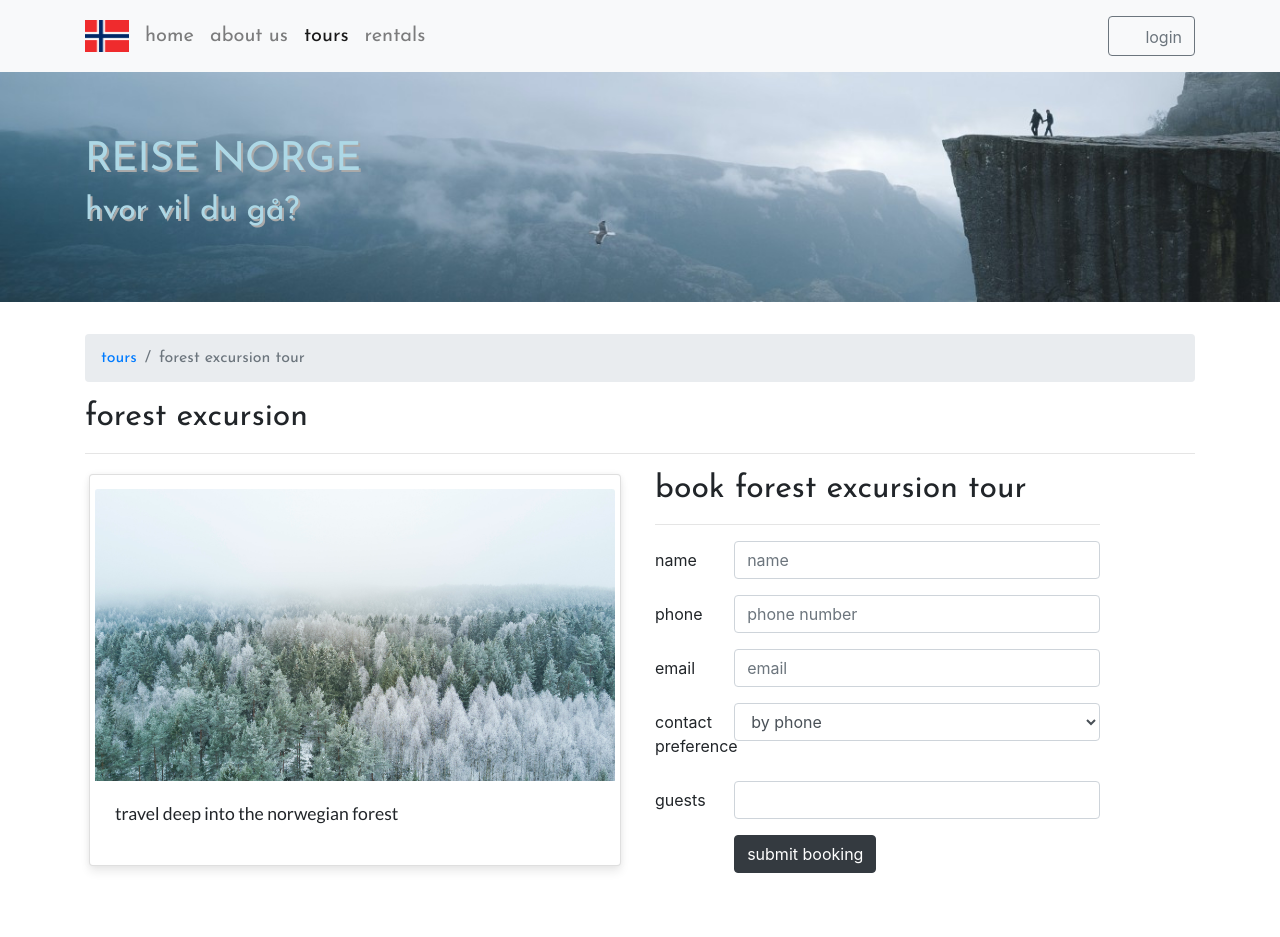
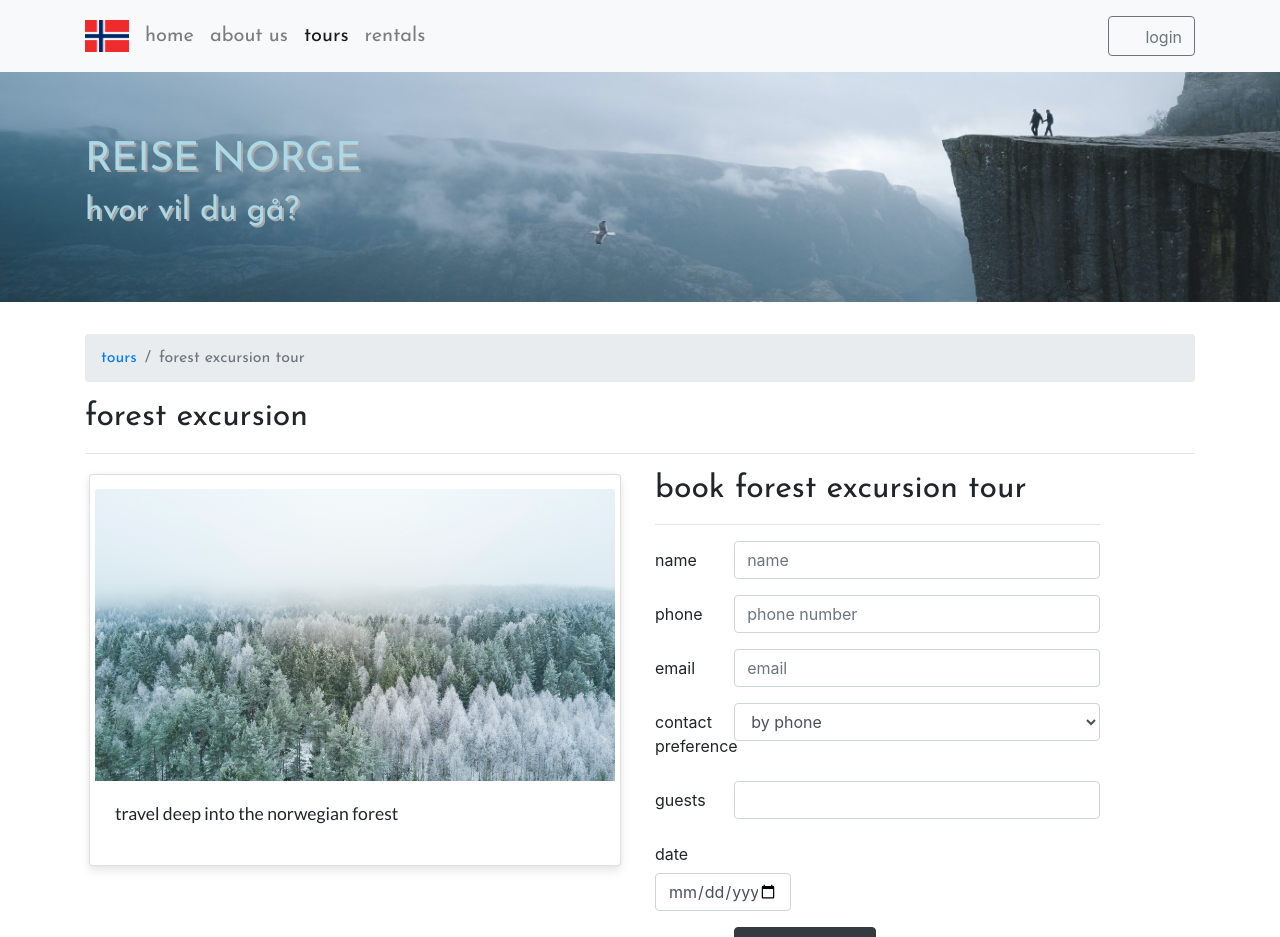
Before and after one commit to PatrikBeichner/react-portfolio-project, a React (Create React App) app: page /tours/0 in a window 1280 px wide. Shown: the top 937 px of the page. Built offline with nearby package versions, Linux system fonts and the light colour scheme; some icons are missing; a web font is replaced by a local one.

Commit message:
Carousel toggler

```diff
--- a/src/App.css
+++ b/src/App.css
@@ -51,7 +51,7 @@ p {
 .right-arrow {
   position: absolute;
   top: 50%;
-  right: 52px;
+  right: 130px;
   color: #000;
   z-index: 10;
   cursor: pointer;
@@ -61,7 +61,7 @@ p {
 .left-arrow {
   position: absolute;
   top: 50%;
-  left: 32px;
+  left: 130px;
   color: #000;
   z-index: 10;
   cursor: pointer;
--- a/src/components/BookingComponent.js
+++ b/src/components/BookingComponent.js
@@ -6,8 +6,28 @@ import {
   FormGroup,
   Input,
   Col,
+  Row
 } from "reactstrap";
 
+
+// function DateType({book}) {
+//     return (
+//     <FormGroup row>
+//         <Label htmlFor="date" md={2}>
+//         date
+//         </Label>
+//         <Col md={10}>
+//         <Input
+//             type="date"
+//             id="date"
+//             name="date"
+//             rows="12"
+//             value={this.state.date}
+//             onChange={this.handleInputChange}></Input>
+//         </Col>
+//     </FormGroup>
+//     );
+// }
 class BookingForm extends Component {
     constructor(props) {
       super(props);
@@ -19,6 +39,9 @@ class BookingForm extends Component {
         email: "",
         contactType: "By Phone",
         guests: "",
+        date: "",
+        dateIn: "",
+        dateOut: "",
         touched: {
           name: false,
           phoneNum: false,
@@ -99,6 +122,15 @@ class BookingForm extends Component {
     }
 
     render() {
+        const bookType = this.props.book.type;
+        const renderDate = (bookType) => {
+            if (bookType === 'tour') {
+                console.log("its a tour")
+        } else {
+            console.log("it's a rental")
+            // //   button = <LoginButton onClick={this.handleLoginClick} />;
+            };
+        }
         // const bookType = this.props.book.type;
         // let date;
         // if (bookType === 'tour') {
@@ -184,6 +216,58 @@ class BookingForm extends Component {
                       onChange={this.handleInputChange}></Input>
                   </Col>
                 </FormGroup>
+                <Row className="form-group" >
+                    {this.props.book.type === "tour" &&
+                        <div>
+                            <Label htmlFor="date" md={2}>
+                                date
+                            </Label>
+                            <Col md={10}>
+                                <Input
+                                    type="date"
+                                    id="date"
+                                    name="date"
+                                    rows="12"
+                                    value={this.state.date}
+                                    onChange={this.handleInputChange}
+                                >
+                                </Input>
+                            </Col>
+                        </div>
+                    }
+                    {this.props.book.type === "rental" &&
+                        <div>
+                            <Label htmlFor="dateIn" md={2}>
+                                check-in
+                            </Label>
+                            <Col md={8}>
+                                <Input
+                                     type="date"
+                                     id="dateIn"
+                                     name="dateIn"
+
+                                     value={this.state.dateIn}
+                                     onChange={this.handleInputChange}
+                                >
+                                </Input>
+                            </Col>
+                            <Label htmlFor="dateOut" md={2}>
+                                check-out
+                            </Label>
+                            <Col md={8}>
+                                <Input
+                                     type="date"
+                                     id="dateOut"
+                                     name="dateOut"
+                                     rows="12"
+                                     value={this.state.dateOut}
+                                     onChange={this.handleInputChange}
+                                >
+                                </Input>
+                            </Col>
+                        </div>
+                    }
+                </Row>
                 <FormGroup row>
                   <Col md={{ size: 10, offset: 2 }}>
                     <Button type="submit" color="dark">
--- a/src/components/RentalsComponent.js
+++ b/src/components/RentalsComponent.js
@@ -1,16 +1,40 @@
 import React, { useState } from "react";
-import { Breadcrumb, BreadcrumbItem, Card, CardBody, CardHeader, Media, CarouselIndicators } from "reactstrap";
+import { Breadcrumb, BreadcrumbItem, Card, CardBody, CardHeader, Media, CarouselIndicators, CarouselCaption } from "reactstrap";
 import { Link } from "react-router-dom";
 import Jumbo from "./JumbotronComponent";
 import styled from 'styled-components';
 import { ChevronLeft, ChevronRight } from '@styled-icons/entypo'
 
+function Rentals({ rentals }) {
+  const [showCarousel, setShowCarousel] = React.useState(false)
+  const toggler = () => setShowCarousel(!showCarousel)
+  return (
+    <React.Fragment>
+    <Jumbo />
+    <div className="container">
+      <div className="row">
+        <div className="col">
+          <Breadcrumb>
+            <BreadcrumbItem>
+              <Link to="/home">home</Link>
+            </BreadcrumbItem>
+            <BreadcrumbItem active>about us</BreadcrumbItem>
+          </Breadcrumb>
+          <h2>rentals | <a href="#" onClick={toggler}>rural</a> / <a href="#" onClick={toggler}>urban</a></h2>
+          <hr />
+        </div>
+      </div>
+      { showCarousel ? <Carousel rentals={rentals} /> : null }
+    </div>
+    </React.Fragment>
+  )
+}
 
-
-function Rentals({ rentals }) {
+function Carousel({ rentals }) {
   const [current, setCurrent] = useState(0);
   const length = rentals.length;
   const [animating, setAnimating] = useState(false);
+
 
   const nextSlide = () => {
     setCurrent(current === length - 1 ? 0 : current + 1);
@@ -50,6 +74,7 @@ function Rentals({ rentals }) {
           {index === current && (
             <Link to={`/rentals/${rental.id}`}>
               <img src={rental.image} alt='travel image' className='d-block mx-auto w-100' />
+              <CarouselCaption captionText={rental.description} captionHeader={rental.name} />
             </Link>
           )}
         </div>
@@ -58,21 +83,21 @@ function Rentals({ rentals }) {
 
 
   return (
-    <React.Fragment>
-      <Jumbo />
-      <div className="container">
-        <div className="row">
-          <div className="col">
-            <Breadcrumb>
-              <BreadcrumbItem>
-                <Link to="/home">home</Link>
-              </BreadcrumbItem>
-              <BreadcrumbItem active>about us</BreadcrumbItem>
-            </Breadcrumb>
-            <h2>rentals</h2>
-            <hr />
-          </div>
-        </div>
+    // <React.Fragment>
+    //   <Jumbo />
+    //   <div className="container">
+    //     <div className="row">
+    //       <div className="col">
+    //         <Breadcrumb>
+    //           <BreadcrumbItem>
+    //             <Link to="/home">home</Link>
+    //           </BreadcrumbItem>
+    //           <BreadcrumbItem active>about us</BreadcrumbItem>
+    //         </Breadcrumb>
+    //         <h2>rentals | <a href="#" onclick={toggler}>rural</a> / <a href="#" onclick={toggler}>urban</a></h2>
+    //         <hr />
+    //       </div>
+    //     </div>
         <div className="row carous">
         {/* <section className='slider'> */}
 
@@ -95,8 +120,8 @@ function Rentals({ rentals }) {
         {/* </section> */}
         <CarouselIndicators items={rentals} activeIndex={current} onClickHandler={goToIndex} className="indicator" />
         </div>
-      </div>
-    </React.Fragment>
+    //   </div>
+    // </React.Fragment>
   );
 }
 
```
Also changed, not shown: 1 other file (tests, documents, lock files or other folders).
